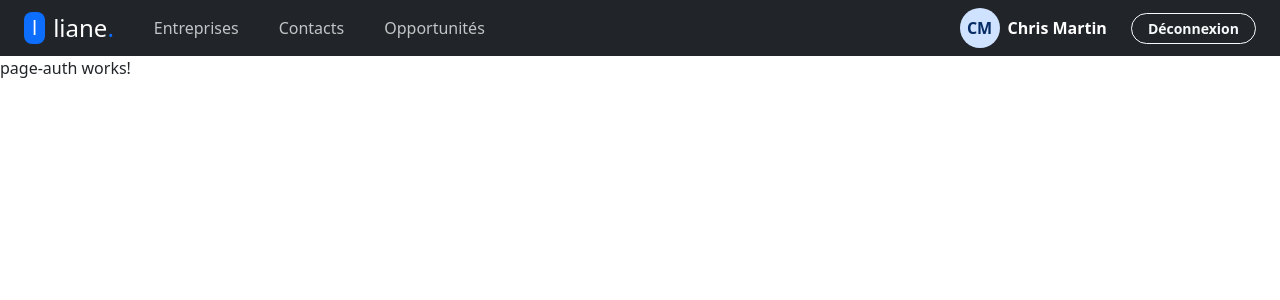
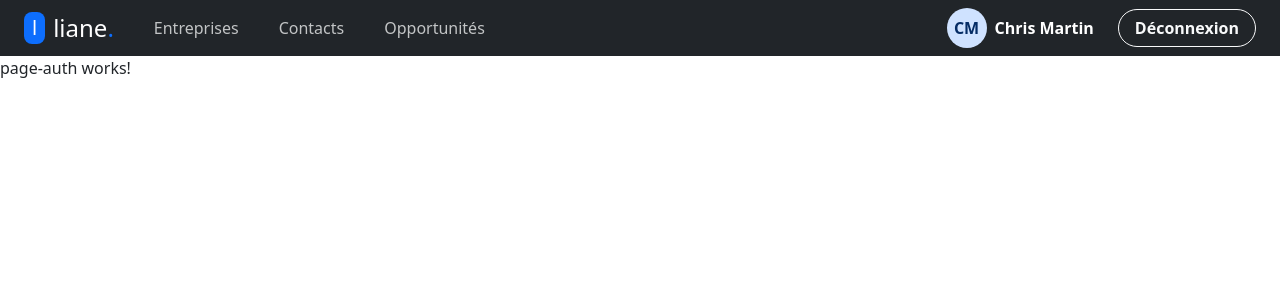
Before and after one commit to 2aiconcept/2026-10-12-AGAV, an Angular app: page / in a window 1280 px wide. Shown: the top 300 px of the page. Built offline with nearby package versions, Linux system fonts and the light colour scheme.

Commit message:
corrigé exercice tutton small

```diff
--- a/src/app/shared/button-small/button-small.html
+++ b/src/app/shared/button-small/button-small.html
@@ -1,6 +1,6 @@
 <button
   type="button"
-  class="btn btn-sm rounded-pill px-3 fw-semibold "
+  class="btn rounded-pill px-3 fw-semibold"
   [class]="classeCouleur()"
   (click)="action.emit()"
 >
--- a/src/app/shared/button-small/button-small.ts
+++ b/src/app/shared/button-small/button-small.ts
@@ -14,6 +14,7 @@ export class ButtonSmall {
   readonly icone = input<string>();
   // bind with bootstrap color name
   readonly couleur = input<CouleurBootstrap>('primary');
+  readonly btnSize = input<string>('btn-md');
 
   // use isOutline attribute in parent component on button instance or not
   readonly isOutline = input(false, { transform: booleanAttribute });
@@ -22,6 +23,8 @@ export class ButtonSmall {
 
   // Computed to use prefixe btn or btn-outline prefix on class bootstrap
   protected readonly classeCouleur = computed(() =>
-    this.isOutline() ? `btn-outline-${this.couleur()}` : `btn-${this.couleur()}`,
+    this.isOutline()
+      ? `btn-outline-${this.couleur()} ${this.btnSize()}`
+      : `btn-${this.couleur()} ${this.btnSize()}`,
   );
 }
```
